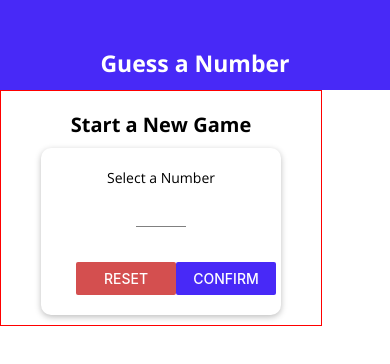
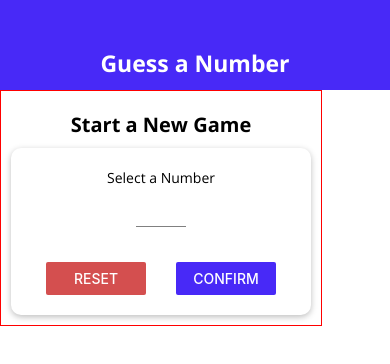
Before and after one commit to Belchenkov/rn-guess-number, a React Native app: screen / in a window 390 px wide. Shown: the top 364 px of the page. Built offline with nearby package versions, Linux system fonts and the light colour scheme; what react-native would draw is missing.

Commit message:
Flexible Styling Rules

```diff
--- a/screens/StartGameScreen.js
+++ b/screens/StartGameScreen.js
@@ -116,8 +116,9 @@
         fontFamily: 'open-sans-bold'
     },
     inputContainer: {
-        width: 300,
-        maxWidth: '80%',
+        width: '80%',
+        maxWidth: '95%',
+        minWidth: 300,
         alignItems: 'center',
     },
     buttonContainer: {
```
Also changed, not shown: 1 other file (tests, documents, lock files or other folders).
